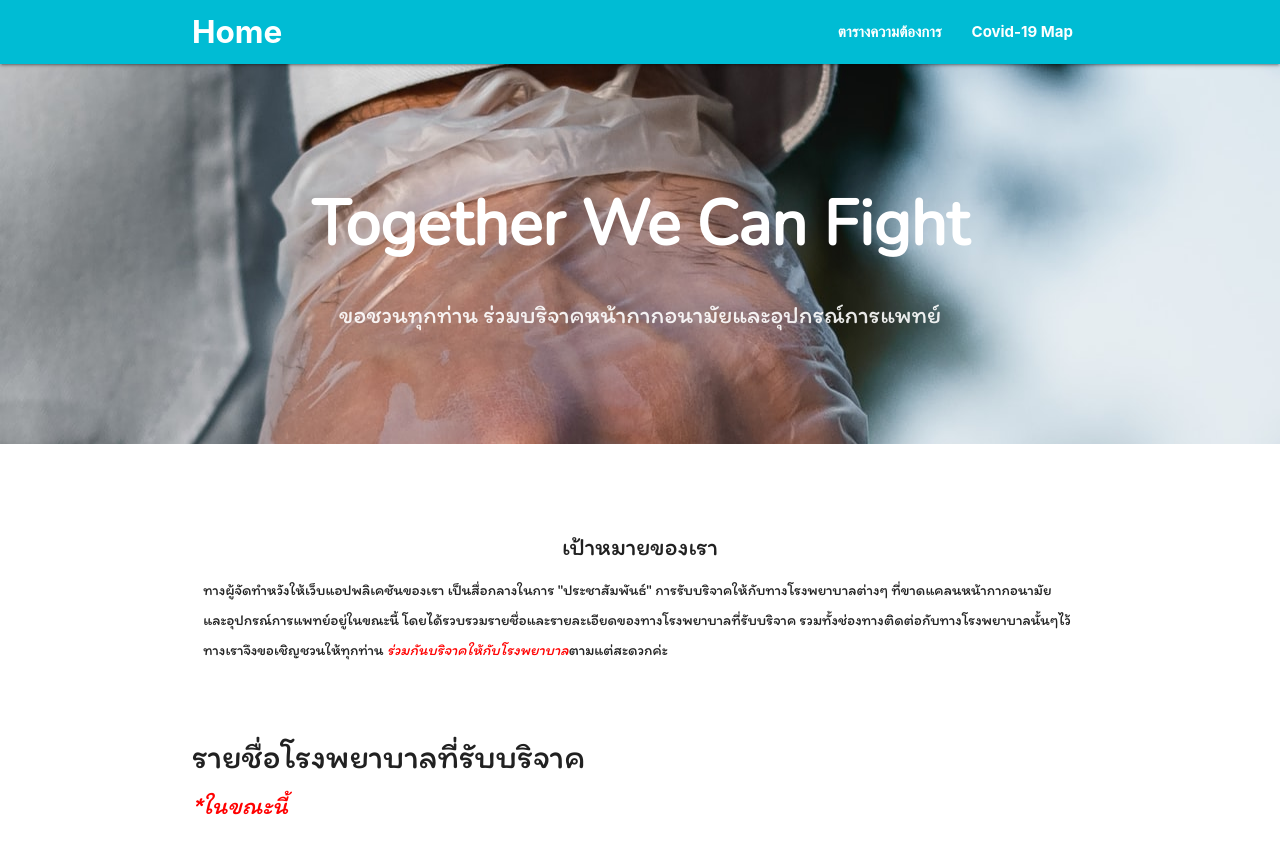
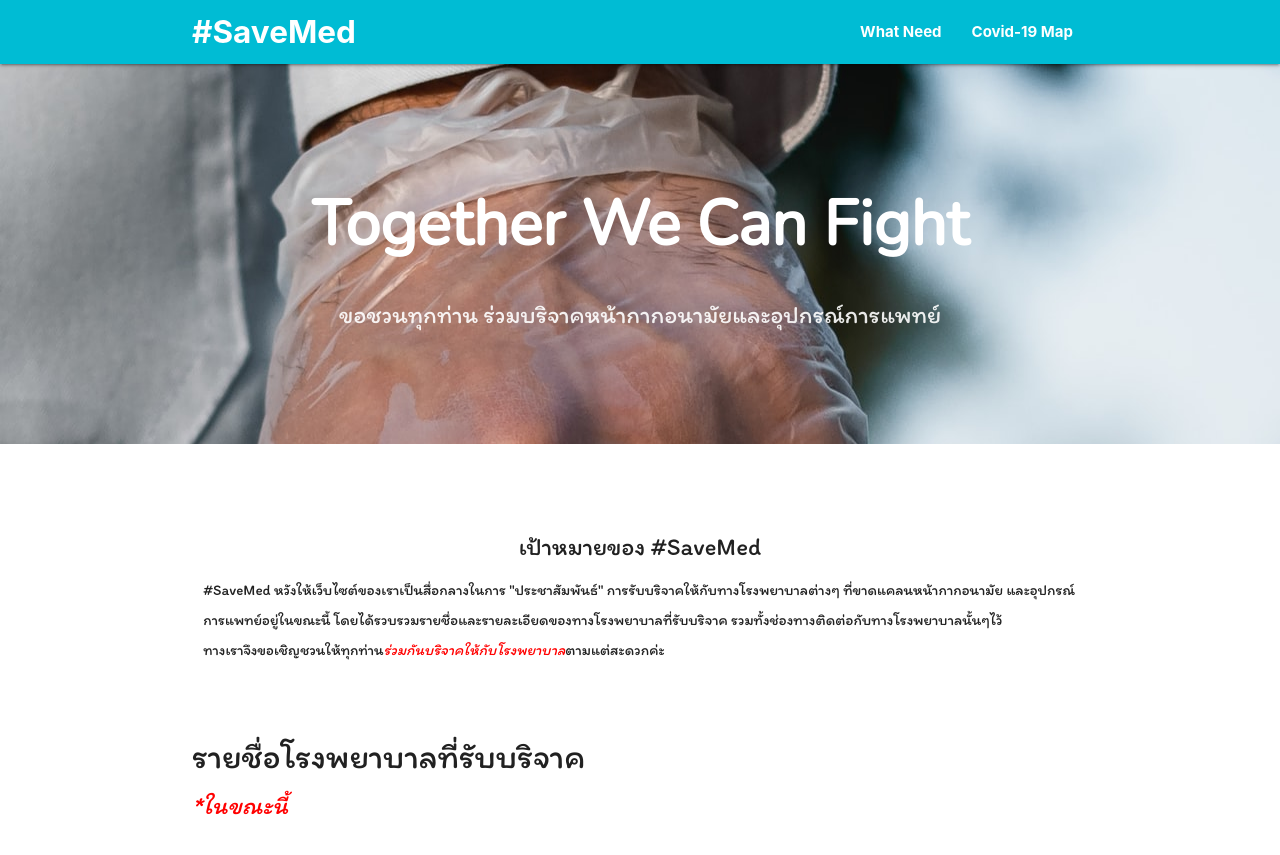
Before and after one commit to MidnightCore/covid2020, a PHP site: page / in a window 1280 px wide. Shown: the top 855 px of the page. Run offline with PHP 8.4, Linux system fonts and the light colour scheme; some libraries are stand-ins or nearby versions.

Commit message:
#SaveMed

```diff
--- a/admin/admin_page.php
+++ b/admin/admin_page.php
@@ -26,11 +26,11 @@
         <div class="nav-wrapper container">
             <a id="logo-container" href="admin_page.php" class="brand-logo white-text"><b>Admin</b></a>
             <ul class="right hide-on-med-and-down">
-                <li><a href="../need.php" target="_blank" class="white-text"><b>ไปดูตารางความต้องการ</b></a></li>
+                <li><a href="../need.php" target="_blank" class="white-text"><b>Go to - What Need</b></a></li>
             </ul>
 
             <ul id="nav-mobile" class="sidenav">
-                <li><a href="../need.php" target="_blank" class="black-text"><b>ไปดูตารางความต้องการ</b></a></li>
+                <li><a href="../need.php" target="_blank" class="black-text"><b>Go to - What Need</b></a></li>
             </ul>
             <a href="#" data-target="nav-mobile" class="sidenav-trigger"><i class="material-icons">menu</i></a>
         </div>
--- a/index.php
+++ b/index.php
@@ -2,7 +2,7 @@
 <html lang="en">
 
 <head>
-    <title>Covid-19</title>
+    <title>#SaveMed</title>
     <meta http-equiv="Content-Type" content="text/html; charset=UTF-8" />
     <meta name="viewport" content="width=device-width, initial-scale=1" />
     <link rel="stylesheet" href="css/font.css">
@@ -30,14 +30,14 @@
     <!-- แถบเมนูบาร์ -->
     <nav class="cyan" role="navigation">
         <div class="nav-wrapper container">
-            <a id="logo-container" href="index.php" class="brand-logo white-text"><b>Home</b></a>
+            <a id="logo-container" href="index.php" class="brand-logo white-text"><b>#SaveMed</b></a>
             <ul class="right hide-on-med-and-down">
-                <li><a href="need.php" class="white-text"><b>ตารางความต้องการ</b></a></li>
+                <li><a href="need.php" class="white-text"><b>What Need</b></a></li>
                 <li><a href="https://covidtracker.5lab.co/en" target="_blank" class="white-text"><b>Covid-19 Map</b></a></li>
             </ul>
 
             <ul id="nav-mobile" class="sidenav">
-                <li><a href="need.php" class="black-text"><b>ตารางความต้องการ</b></a></li>
+                <li><a href="need.php" class="black-text"><b>What Need</b></a></li>
                 <li><a href="https://covidtracker.5lab.co/en" target="_blank" class="black-text"><b>Covid-19 Map</b></a></li>
             </ul>
             <a href="#" data-target="nav-mobile" class="sidenav-trigger"><i class="material-icons">menu</i></a>
@@ -72,10 +72,10 @@
             <div class="row">
                 <div class="col s12 center">
                     <h3><i class="mdi-content-send brown-text"></i></h3>
-                    <h5>เป้าหมายของเรา</h5>
-                    <p class="left-align light">ทางผู้จัดทำหวังให้เว็บแอปพลิเคชันของเรา เป็นสื่อกลางในการ "ประชาสัมพันธ์" การรับบริจาคให้กับทางโรงพยาบาลต่างๆ
+                    <h5>เป้าหมายของ #SaveMed</h5>
+                    <p class="left-align light">#SaveMed หวังให้เว็บไซต์ของเราเป็นสื่อกลางในการ "ประชาสัมพันธ์" การรับบริจาคให้กับทางโรงพยาบาลต่างๆ
                         ที่ขาดแคลนหน้ากากอนามัย และอุปกรณ์การแพทย์อยู่ในขณะนี้ โดยได้รวบรวมรายชื่อและรายละเอียดของทางโรงพยาบาลที่รับบริจาค
-                        รวมทั้งช่องทางติดต่อกับทางโรงพยาบาลนั้นๆไว้<br>ทางเราจึงขอเชิญชวนให้ทุกท่าน <i style="color:red">ร่วมกันบริจาคให้กับโรงพยาบาล</i>ตามแต่สะดวกค่ะ</p>
+                        รวมทั้งช่องทางติดต่อกับทางโรงพยาบาลนั้นๆไว้<br>ทางเราจึงขอเชิญชวนให้ทุกท่าน<i style="color:red">ร่วมกันบริจาคให้กับโรงพยาบาล</i>ตามแต่สะดวกค่ะ</p>
                 </div>
             </div>
         </div>
@@ -301,7 +301,7 @@
         </div>
         <div class="footer-copyright">
             <div class="container white-text">
-                Made by : <a class="white-text text-lighten-3" href="admin/admin_page.php">Computer Engineering SSRU</a>
+                Made by : <a class="white-text text-lighten-3" href="admin/admin_page.php">CE SSRU 60</a>
             </div>
         </div>
     </footer>
```
Also changed, not shown: need.php (+4 -4 lines).
